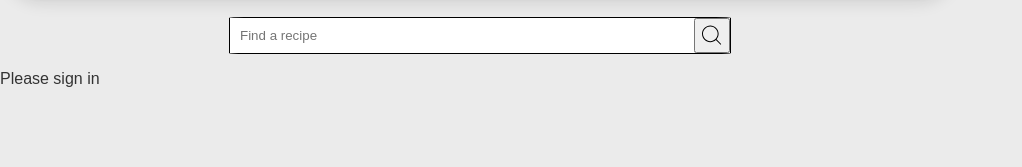
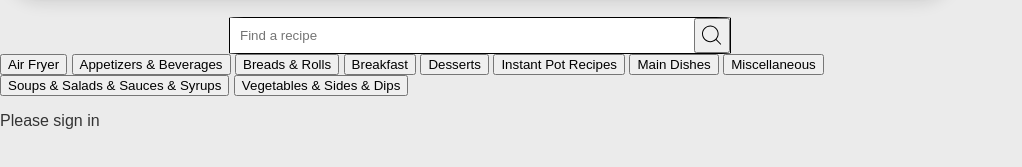
Before and after one commit to adamegbert3/Cookbook, a plain HTML site: page homepage.html in a window 1280 px wide. Shown: the part 105-272 px from the top of the page, without its empty margins (0-1022 px from the left). Drawn offline with nearby package versions, Linux system fonts and the light colour scheme; no server answers.

Commit message:
added homepage buttons, but no functionality yet

```diff
--- a/homepage.html
+++ b/homepage.html
@@ -16,19 +16,9 @@
 <body>
    <header>
     <div id="header">
-        <!-- <img src="images/recipe-book.png" alt="recipe book image" id="recipe-book-img">
-        <h1>Cookbook</h1>
-        <button><a href="suggestions.html">Have a suggestion? Submit it here!</a></button> -->
-        <!-- HEADER BAR CONTAINER -->
     <header class="header-container">
-
     <!-- 1. LEFT - COOKBOOK ICON -->
      <img src="images/recipe-book.png" alt="recipe book image" id="recipe-book-img">
-    <!-- <a href="#" class="logo" aria-label="Cookbook Home">
-        <svg xmlns="http://www.w3.org/2000/svg" class="icon icon-cookbook" fill="none" viewBox="0 0 24 24" stroke="currentColor" stroke-width="2">
-            <path stroke-linecap="round" stroke-linejoin="round" d="M12 6.253v13m0-13C10.832 5.467 9.588 5 8.25 5c-2.438 0-4.437 1.258-4.437 2.809 0 1.55.999 2.484 2.188 2.898V14m5.253-7.747h4.5M12 6.253c1.168.786 2.412 1.253 3.75 1.253 2.438 0 4.437-1.258 4.437-2.809 0-1.55-.999-2.484-2.188-2.898V14m-5.253 1.747h4.5m-5.25-4.5h4.5m-5.25 4.5h4.5M12 14v5m0 0a2 2 0 01-2 2h-1a2 2 0 01-2-2v-3a2 2 0 012-2h3m0 5a2 2 0 012-2h1a2 2 0 012 2v3a2 2 0 01-2 2h-3" />
-        </svg>
-    </a> -->
 
     <!-- 2. CENTER - MAIN TITLE -->
     <h1 class="header-title">
@@ -40,9 +30,6 @@
 
     <!-- 3. RIGHT - PROFILE ICON -->
     <a href="index.html" class="profile-link" aria-label="Profile">
-        <!-- <svg xmlns="http://www.w3.org/2000/svg" class="icon icon-profile" fill="none" viewBox="0 0 24 24" stroke="currentColor" stroke-width="2">
-            <path stroke-linecap="round" stroke-linejoin="round" d="M5.121 17.804A7.96 7.96 0 0112 15a7.96 7.96 0 016.879 2.804M15 10a3 3 0 11-6 0 3 3 0 016 0z" />
-        </svg> -->
         <style>
             .material-symbols-outlined {
                 font-variation-settings:
@@ -59,13 +46,44 @@
     </a>
 
     </header>
-    </div>
     </header>
     <main>
         <form id = "search-form" action="">
             <input type="text" name="searchbar" id="searchbar" placeholder="Find a recipe">
             <button><img src="images/search.svg" alt="searchbutton" id="buttonimg" width="30px"></button>
         </form>
+                <div class="folders">
+            <button>
+                Air Fryer
+            </button>
+            <button>
+                Appetizers & Beverages
+            </button>
+            <button>
+                Breads & Rolls
+            </button>
+            <button>
+                Breakfast
+            </button>
+            <button>
+                Desserts
+            </button>
+            <button>
+                Instant Pot Recipes
+            </button>
+            <button>
+                Main Dishes
+            </button>
+            <button>
+                Miscellaneous
+            </button>
+            <button>
+                Soups & Salads & Sauces & Syrups
+            </button>
+            <button>
+                Vegetables & Sides & Dips
+            </button>
+        </div>
         <div id ="recipes">
         </div>
         <p id = "notsigned">
--- a/styles/recipes.css
+++ b/styles/recipes.css
@@ -270,6 +270,9 @@ img {
 #recipe {
     padding: 40px;
 }
+.material-symbols-outlined {
+    font-size: 300px;
+}
 
 
 @media screen and (min-width: 600px) {
```
